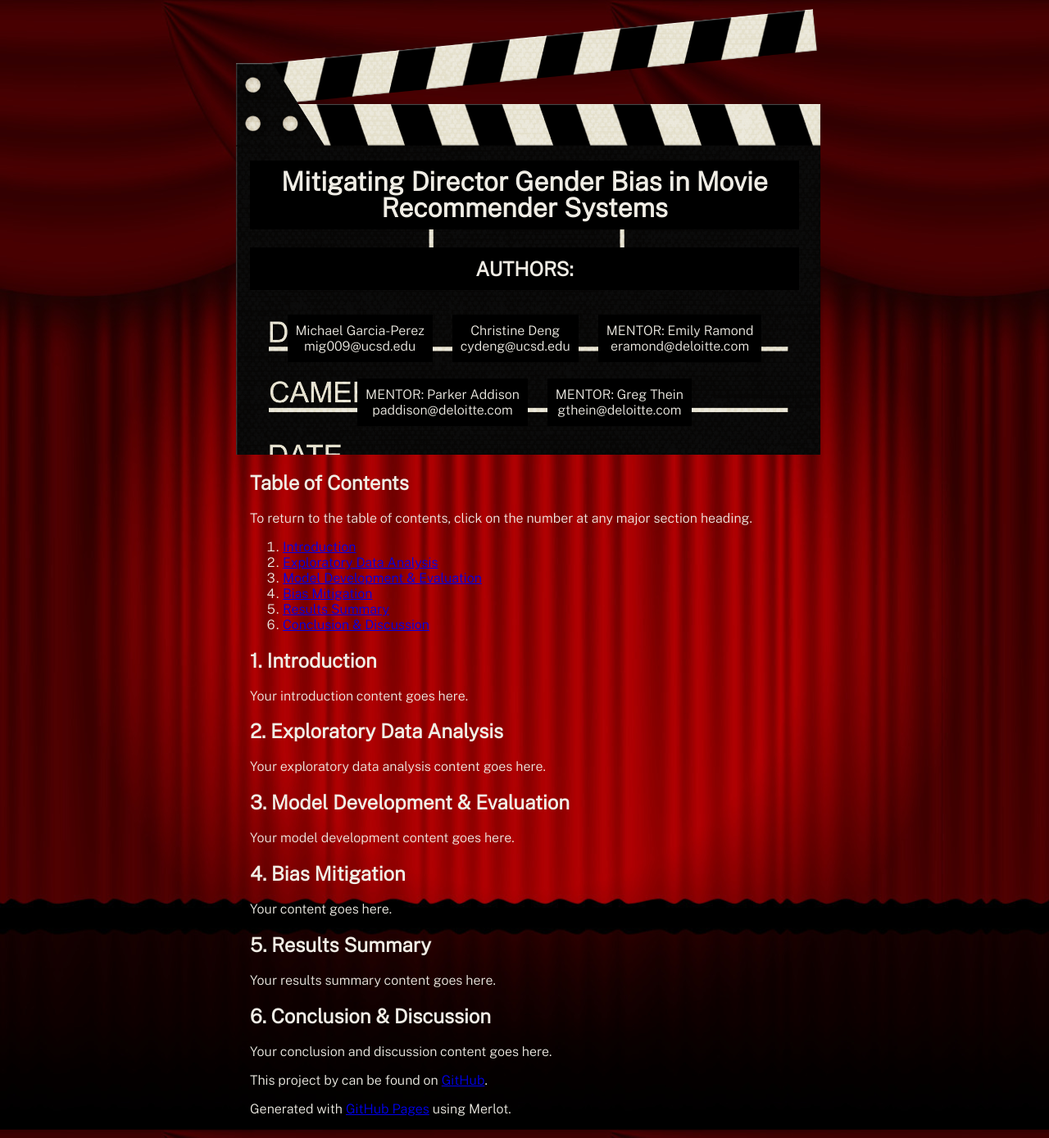
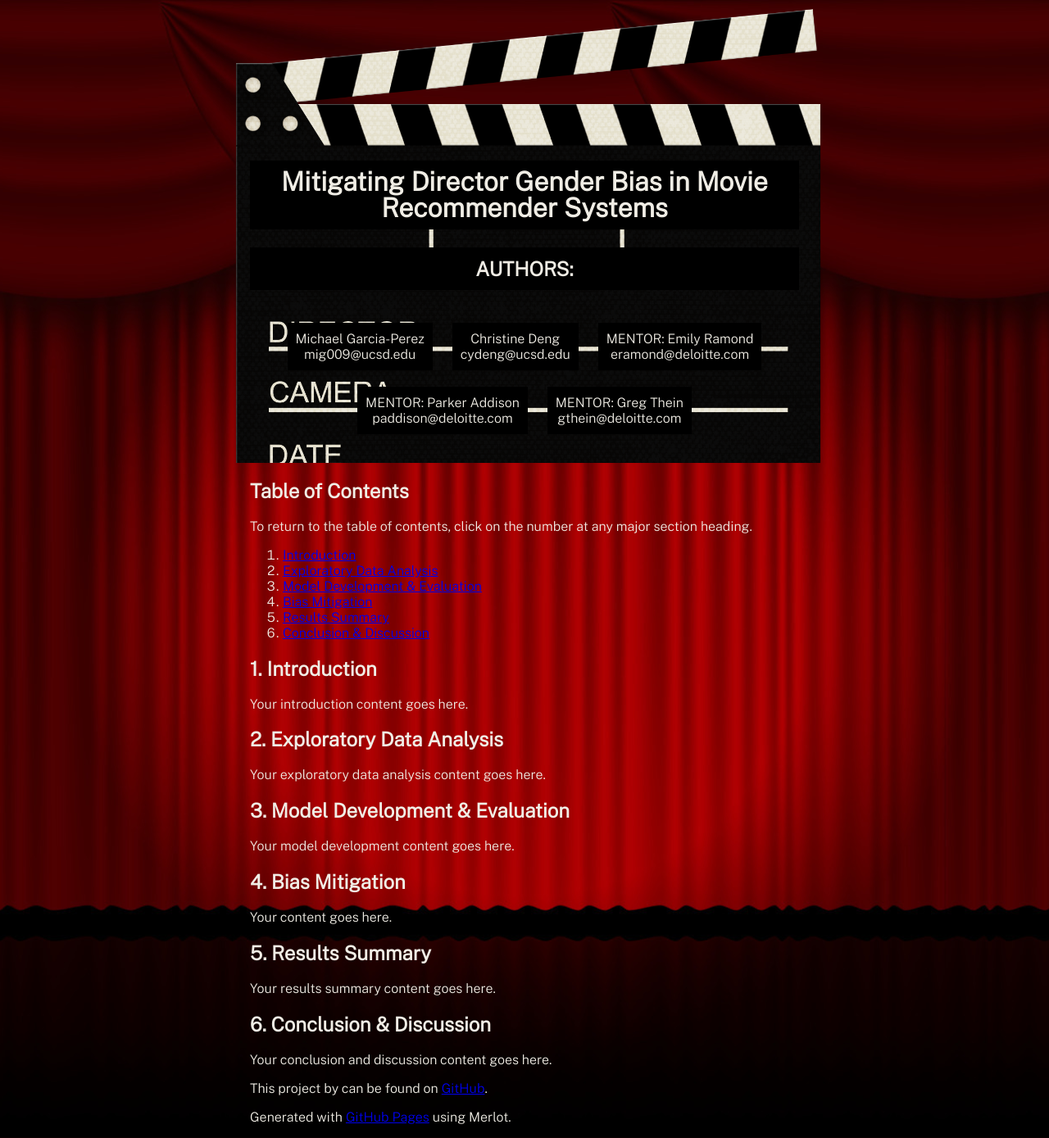
Before and after one commit to michael-garciaperez/DSC180A-Methodology-5, a Jekyll site: the page built from index.md, in a window 1280 px wide. Shown: the whole page at 82% size. Built offline with Jekyll 4.4.1, drawn with Linux system fonts in a browser that asks for light colours.

Commit message:
Update default.html

```diff
--- a/_layouts/default.html
+++ b/_layouts/default.html
@@ -30,7 +30,7 @@
     </div>
 
     <div class="author-mentor-container">
-      <h2 style="font-size: 1.5em; margin-bottom: 20px;">AUTHORS:</h2>
+      <h2 style="font-size: 1.5em; margin-bottom: 30px;">AUTHORS:</h2>
       <p>Michael Garcia-Perez<br>mig009@ucsd.edu</p>
       <p>Christine Deng<br>cydeng@ucsd.edu</p>
       <p>MENTOR: Emily Ramond<br>eramond@deloitte.com</p>
```
